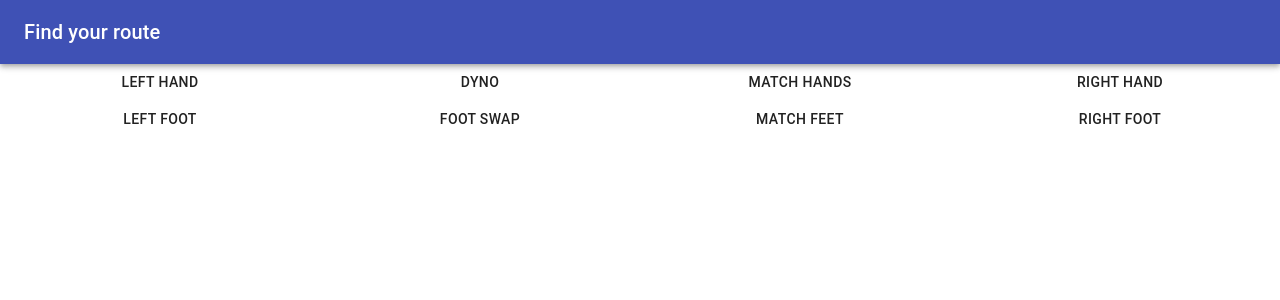
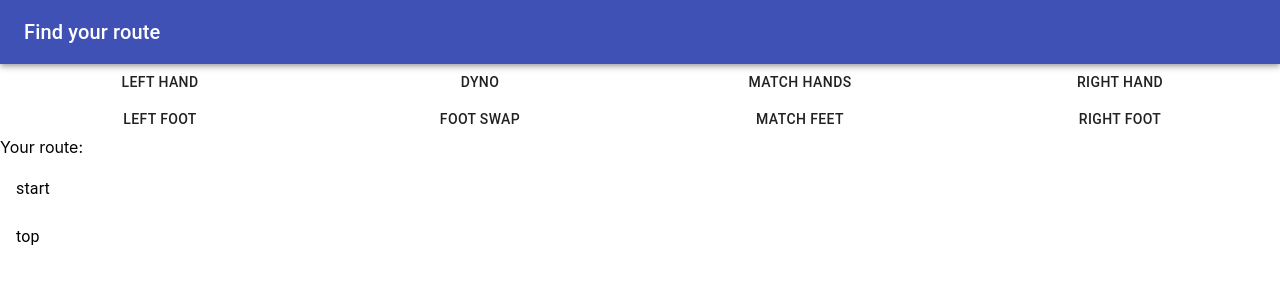
Before and after one commit to mdewey/my-route-app, a React (Create React App) app: page / in a window 1280 px wide. Shown: the top 300 px of the page. Built offline with nearby package versions, Linux system fonts and the light colour scheme.

Commit message:
showing moves

```diff
--- a/src/Buttons/Buttons.tsx
+++ b/src/Buttons/Buttons.tsx
@@ -17,7 +17,7 @@ const Buttons = () => {
   const classes = useStyles();
 
   const context = useRouteContext()
-  const { dispatch, state } = context
+  const { dispatch } = context
 
 
   const clicked = (id:string) =>{
--- /dev/null
+++ b/src/CurrentRoute/CurrentRoute.tsx
@@ -0,0 +1,57 @@
+import React from 'react';
+
+import { makeStyles, Theme, createStyles } from '@material-ui/core/styles';
+import List from '@material-ui/core/List';
+import ListItem from '@material-ui/core/ListItem';
+import ListItemText from '@material-ui/core/ListItemText';
+
+import { useRouteContext } from '../context/useRouteContext';
+
+
+const useStyles = makeStyles((theme: Theme) =>
+  createStyles({
+    root: {
+
+    },
+    list:{
+      display:"flex",
+      flexDirection:'column'
+    }
+  }),
+);
+
+const CurrentRoute = () => {
+  const classes = useStyles();
+
+  const context = useRouteContext()
+  const { dispatch,  state } = context
+  const { currentRoute } = state
+
+  return (
+    <div className={classes.root}>
+      <header>Your route: </header>
+    <List className={classes.list}>
+    <ListItem>
+          <ListItemText
+            primary={`start`}
+          />
+        </ListItem>
+      {currentRoute.map((move, i) => {
+        return <ListItem>
+          <ListItemText
+            primary={`${i} ${move.moveId}`}
+          />
+        </ListItem>
+      })
+      }
+      <ListItem>
+          <ListItemText
+            primary={`top`}
+          />
+        </ListItem>
+    </List>
+  </div>
+  );
+}
+
+export default CurrentRoute;
--- a/src/Home/index.tsx
+++ b/src/Home/index.tsx
@@ -1,10 +1,12 @@
 import React from 'react';
 import Buttons from '../Buttons/Buttons';
+import CurrentRoute from '../CurrentRoute/CurrentRoute';
 
 const index = () => {
   return (
     <div>
       <Buttons/>
+      <CurrentRoute/>
     </div>
   );
 }
```
Also changed, not shown: 1 other file (tests, documents, lock files or other folders).
